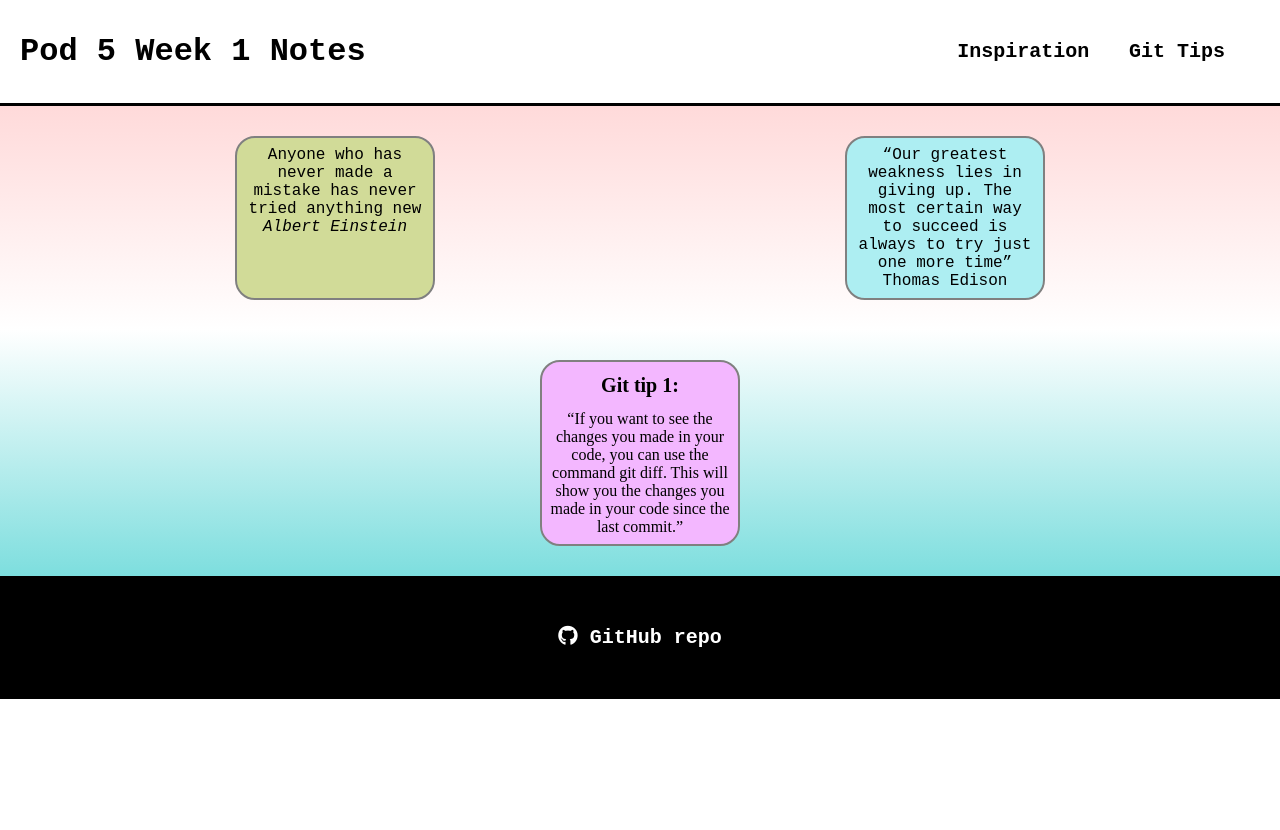
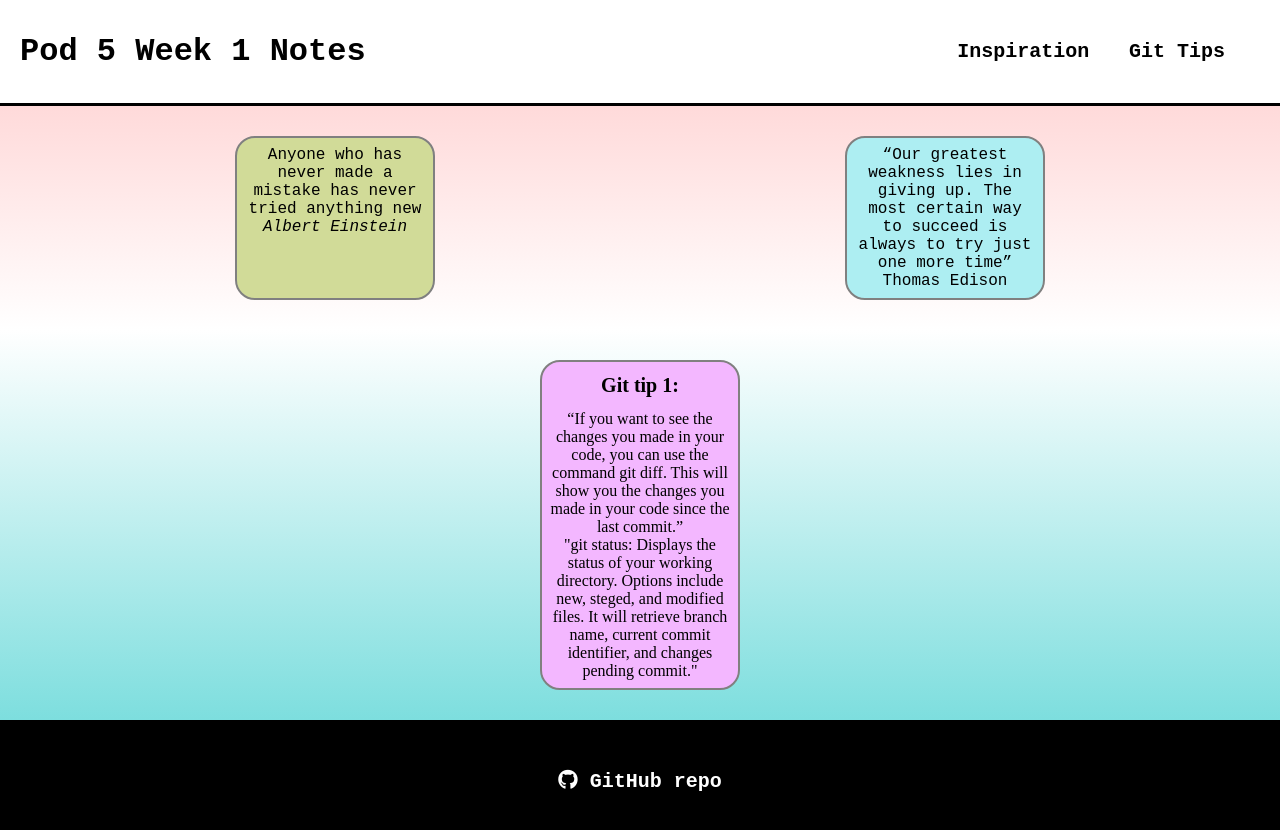
Before and after one commit to MartinSWDev/pod-5-week-1-notes, a plain HTML site: page index.html in a window 1280 px wide. Before the commit the page ends 800 px from the top, so only its background shows below. Drawn offline with Linux system fonts and the light colour scheme.

Commit message:
added some content

```diff
--- a/index.html
+++ b/index.html
@@ -46,6 +46,9 @@
 				command git diff. This will show you the changes you made in your code
 				since the last commit.”
 			</p>
+            <p>
+                "git status: Displays the status of your working directory. Options include new, steged, and modified files. It will retrieve branch name, current commit identifier, and changes pending commit."
+            </p>
 		</div>
 	</section>
 
```
